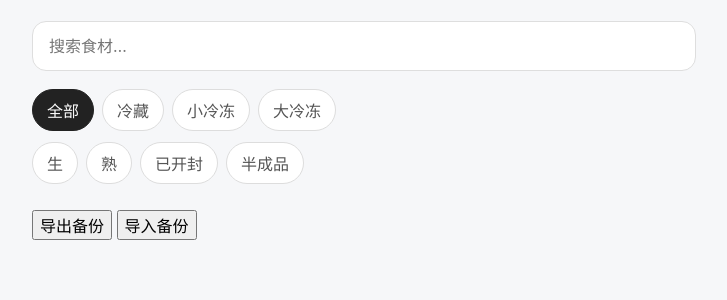
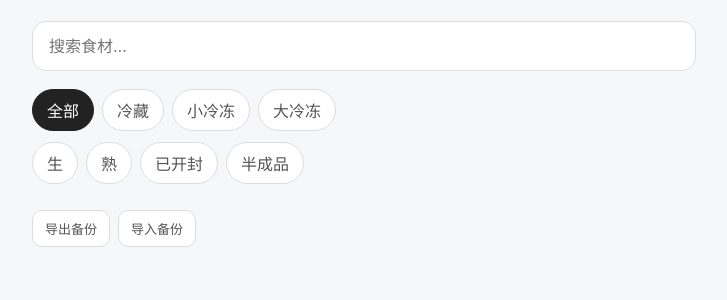
Before and after one commit to CLorCB/fridge.1.0, a plain HTML site: page index.html in a window 1280 px wide. Shown: the part 89-389 px from the top of the page, without its empty margins (276-1003 px from the left). Drawn offline with Linux system fonts and the light colour scheme.

Commit message:
Update style.css

```diff
--- a/style.css
+++ b/style.css
@@ -408,3 +408,23 @@ h1 {
   background: #fff1f1;
   color: #b42318;
 }
+/* 数据备份 */
+
+.data-tools {
+  display: flex;
+  gap: 8px;
+
+  margin-bottom: 20px;
+}
+
+.data-button {
+  border: 1px solid #ddd;
+  border-radius: 10px;
+
+  padding: 8px 12px;
+
+  background: white;
+  color: #555;
+
+  font-size: 13px;
+}
```
